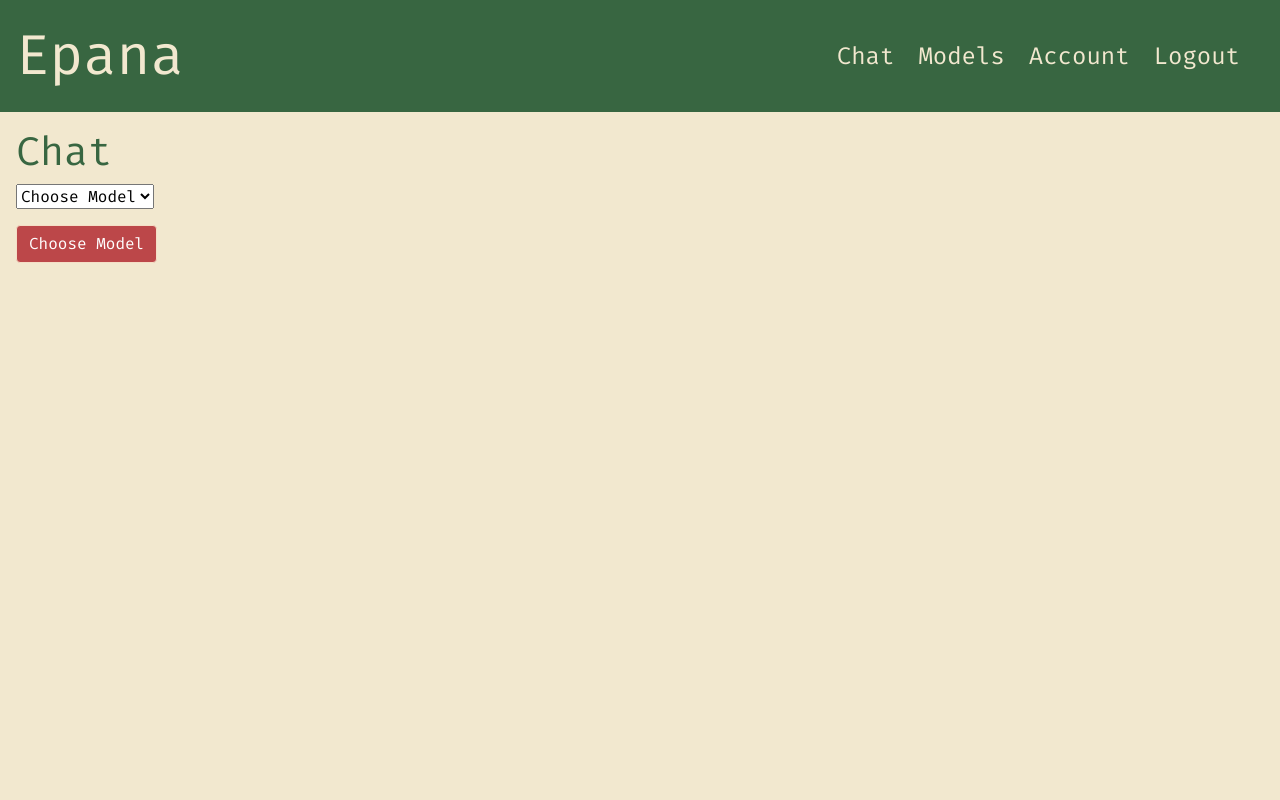
After one commit to jespereggers/epana-ai, a Flask app: page /chat in a window 1280 px wide. The commit adds this page. Run offline with Flask 3, Linux system fonts and the light colour scheme; the visitor is signed in with stand-in values (Sample User, id 1); data that the repository does not hold is empty.

Commit message:
added chat.html

```diff
--- a/epanaFlask/app.py
+++ b/epanaFlask/app.py
@@ -47,6 +47,25 @@ def index():
         return render_template("index.html", email=cursor.fetchall()[0][0])
 
 
+@app.route('/chat', methods=["GET", "POST"])
+@login_required
+def chat():
+    if request.method == "POST":
+        model_name = request.form.get("model_name")
+        # check if a model was selected
+        if not model_name:
+            return apology("Please select a model", 400)
+        return render_template("chat.html", model_name=model_name)
+    else:
+        # get models from database and pass them to the template
+        db = get_db()
+        cursor = db.cursor()
+        cursor.execute("SELECT name FROM models WHERE owner_id = (?)", (session["user_id"],))
+        models = cursor.fetchall()
+        print(models)
+        return render_template("chat.html", models=models)
+
+
 @app.route('/models', methods=["GET", "POST"])
 @login_required
 def models():
@@ -58,8 +77,9 @@ def models():
         db = get_db()
         cursor = db.cursor()
         # TODO: model database should probably hold the original filename to make it easier to identify the model
-        cursor.execute("SELECT model_id FROM models WHERE owner_id = (?)", (session["user_id"],))
+        cursor.execute("SELECT name FROM models WHERE owner_id = (?)", (session["user_id"],))
         model_info = cursor.fetchall()
+        print(model_info)
         cursor.execute("SELECT name, date FROM input_files WHERE owner_id = (?)", (session["user_id"],))
         file_info = cursor.fetchall()
         # formate date to dd-mm-yyyy hh:mm
@@ -73,9 +93,22 @@ def models():
 @login_required
 def create_model():
     if request.method == "POST":
+        file_name = request.form.get("file_name")
+        # check if a model name was entered
+        if not file_name:
+            return apology("Please select a file name", 400)
+
+        # WORKING ON IT
         return render_template("create_model.html")
+
+
     else:
-        return render_template("create_model.html")
+        # get models from database and pass them to the template
+        db = get_db()
+        cursor = db.cursor()
+        cursor.execute("SELECT name FROM input_files WHERE owner_id = (?)", (session["user_id"],))
+        files = cursor.fetchall()
+        return render_template("create_model.html", files=files)
 
 
 @app.route('/upload_file', methods=["GET", "POST"])
--- /dev/null
+++ b/epanaFlask/static/chat.css
@@ -0,0 +1,20 @@
+#chat {
+    width: 30vw;
+    max-width: 500px;
+    min-width: min-content;
+
+    border-radius: 10px;
+
+    padding: 1vh;
+    background-color: #6A994E;
+    color: #F2E8CF;
+}
+
+#chat-heading {
+    font-size: 3vh;
+    margin: 0;
+}
+
+#chat-content {
+    margin: 0;
+}
--- /dev/null
+++ b/epanaFlask/templates/chat.html
@@ -0,0 +1,33 @@
+{% extends "layout.html" %}
+
+{% block title %}
+Chat
+{% endblock %}
+
+{% block css %}
+<link href="/static/chat.css" rel="stylesheet">
+{% endblock %}
+
+{% block main %}
+<h1>Chat</h1>
+{% if request.method == 'GET' %}
+<form action="/chat" method="post">
+    <div class="mb-3">
+        <select name="model_name">
+            <option value="0" disabled selected>Choose Model</option>
+            {% for model in models %}
+            <option value="{{ model[0] }}">{{ model[0] }}</option>
+            {% endfor %}
+        </select>
+    </div>
+    <button class="btn btn-red" type="submit">Choose Model</button>
+</form>
+{% else %}
+<p id="chat">
+    <span class="chat-heading">Chat with {{ model_name }}</span>
+    <br>
+    <span class="chat-content"></span>
+</p>
+
+{% endif %}
+{% endblock %}
--- a/epanaFlask/templates/layout.html
+++ b/epanaFlask/templates/layout.html
@@ -34,6 +34,7 @@
 
     <div id="nav-links">
         {% if session["user_id"] %}
+        <a href="/chat">Chat</a>
         <a href="/models">Models</a>
         <a href="/account">Account</a>
         <a href="/logout">Logout</a>
--- a/epanaFlask/templates/models.html
+++ b/epanaFlask/templates/models.html
@@ -15,7 +15,7 @@ Models
     <ul id="models">
         {% for model in models %}
         <li>
-            {{ model.id }}
+            {{ model[0] }}
         </li>
         {% endfor %}
     </ul>
```
Also changed, not shown: epanaFlask/templates/create_model.html (+5 -3 lines), 1 other file.
